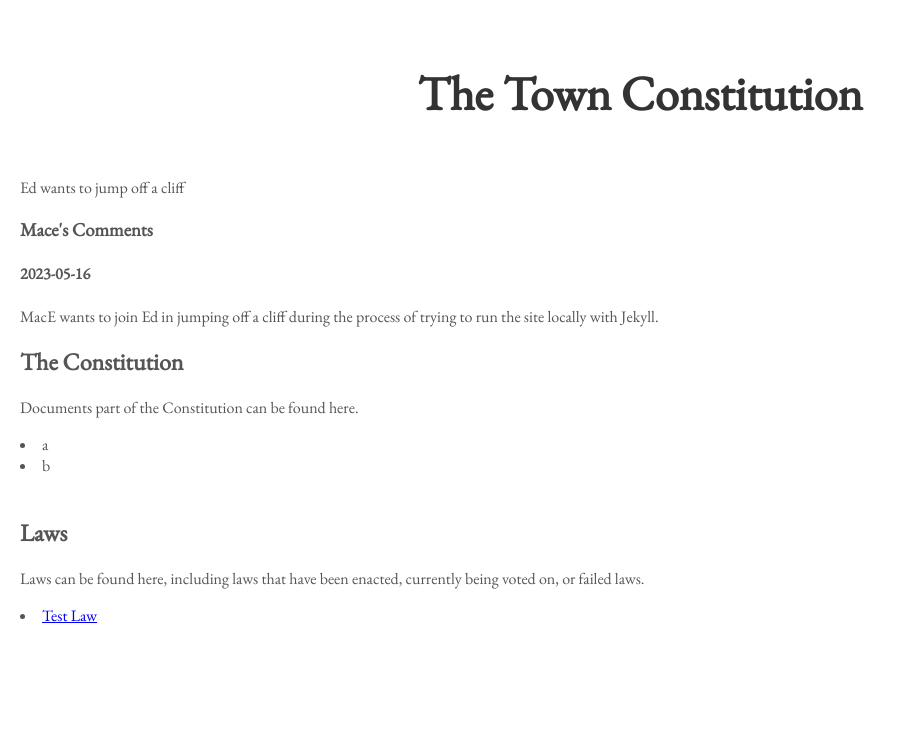
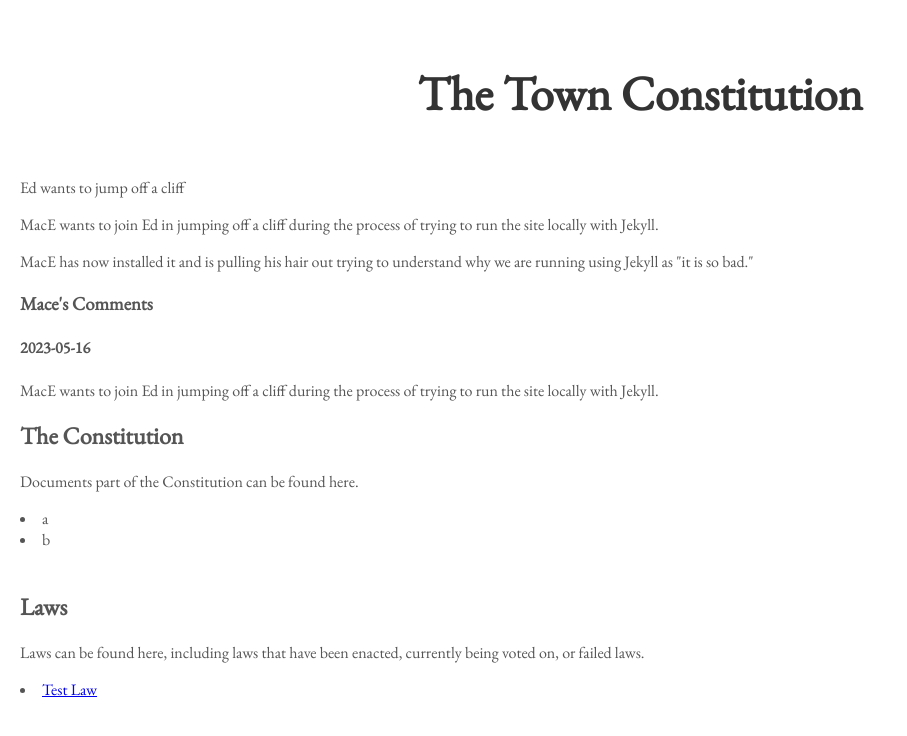
Before and after one commit to the-tOOMwn/constitution.toomwn.xyz, a Jekyll site: the page built from index.html, in a window 1280 px wide. Shown: the top 736 px of the page, without its empty margins (0-907 px from the left). Built offline with Jekyll 4.4.1, drawn with Linux system fonts in a browser that asks for light colours.

Commit message:
Update index.html

```diff
--- a/index.html
+++ b/index.html
@@ -5,6 +5,9 @@
 
 
 <p>Ed wants to jump off a cliff</p>
+<p>MacE wants to join Ed in jumping off a cliff during the process of trying to run the site locally with Jekyll.</p>
+<p>MacE has now installed it and is pulling his hair out trying to understand why we are running using Jekyll as "it is so bad."</p>
+
 <div id="news"></div>
 
 
```
